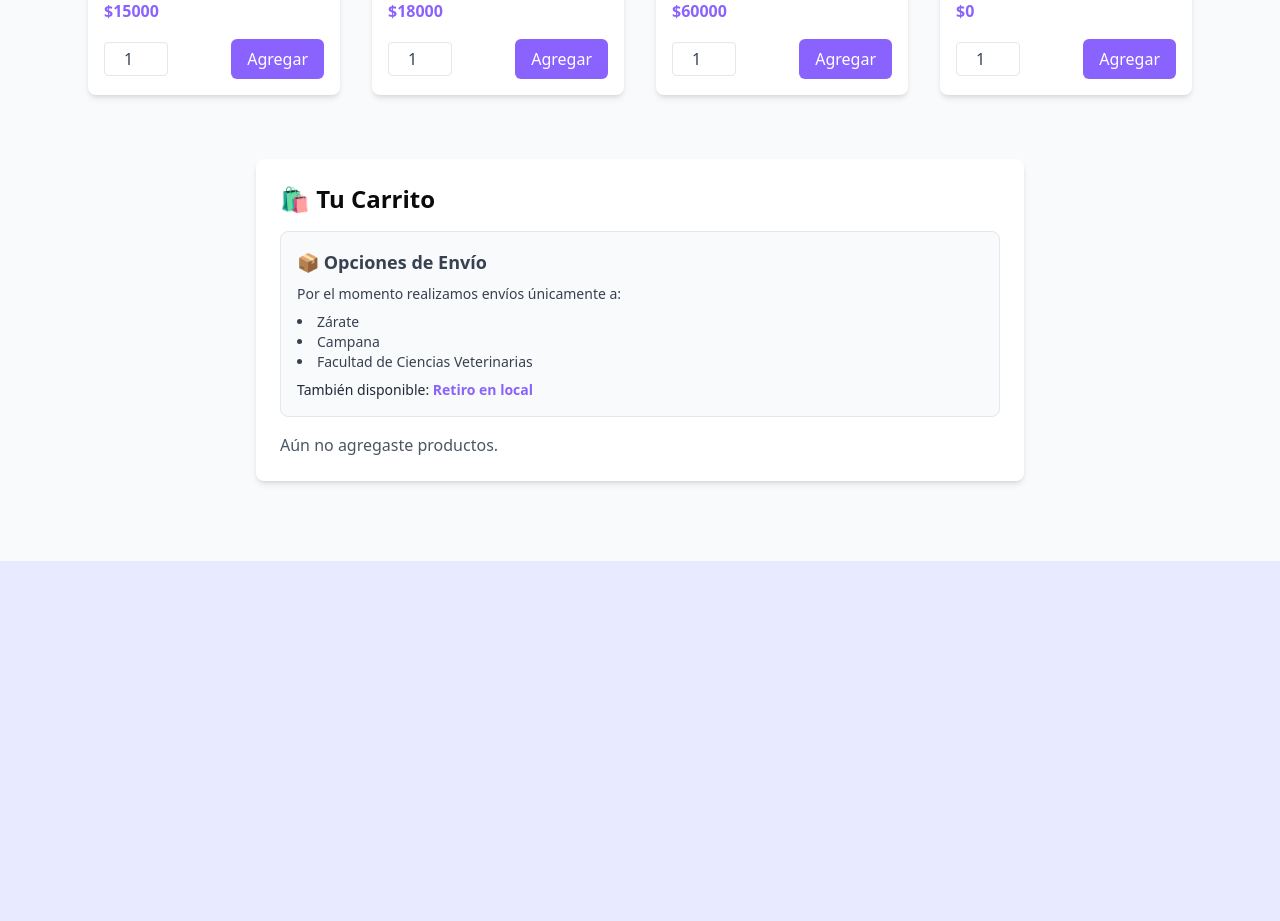
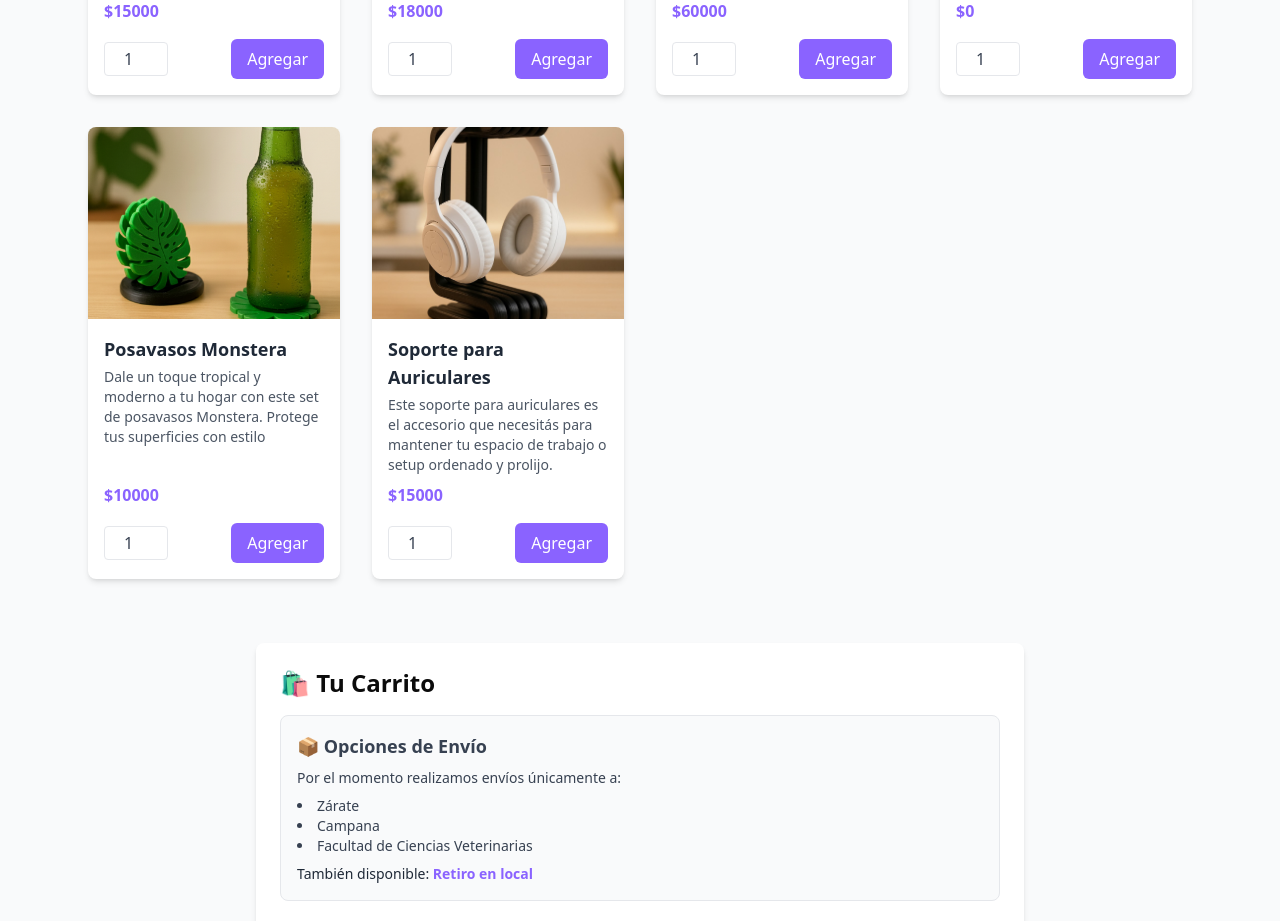
Before and after one commit to lionelc39/print3dn, a React (Vite) app: page / in a window 1280 px wide. Shown: the part 3300-4221 px from the top of the page. Before the commit the page ends 3861 px from the top, so only its background shows below. Built offline with nearby package versions, Linux system fonts and the light colour scheme.

Commit message:
Update Catalogo.jsx

```diff
--- a/src/Catalogo.jsx
+++ b/src/Catalogo.jsx
@@ -59,6 +59,20 @@ const Catalogo = () => {
     descripcion: "Sello 3D Personalizado con tu Diseño o Iniciales. La herramienta ideal para estampar tu marca personal en ceramica o pinturas ",
     precio: 0,
     imagen: "/images/gallery-12.jpg",
+ },
+  {
+    id: 9,
+    nombre: "Posavasos Monstera",
+    descripcion: "Dale un toque tropical y moderno a tu hogar con este set de posavasos Monstera. Protege tus superficies con estilo",
+    precio: 10000,
+    imagen: "/images/gallery-13.jpg",
+ },
+   {
+    id: 10,
+    nombre: "Soporte para Auriculares",
+    descripcion: "Este soporte para auriculares es el accesorio que necesitás para mantener tu espacio de trabajo o setup ordenado y prolijo.",
+    precio: 15000,
+    imagen: "/images/gallery-14.jpg",
  },
 ];
 
```
